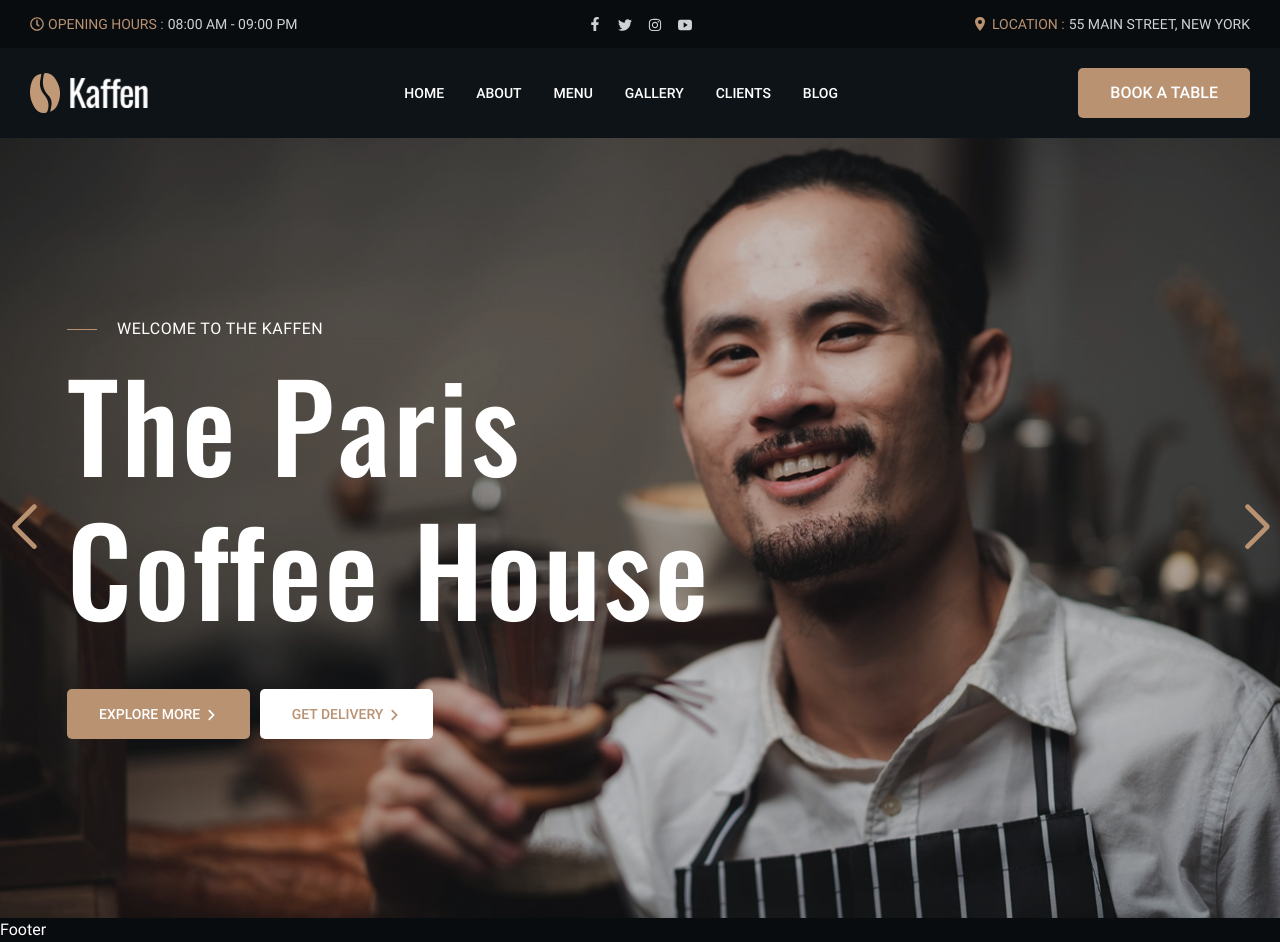
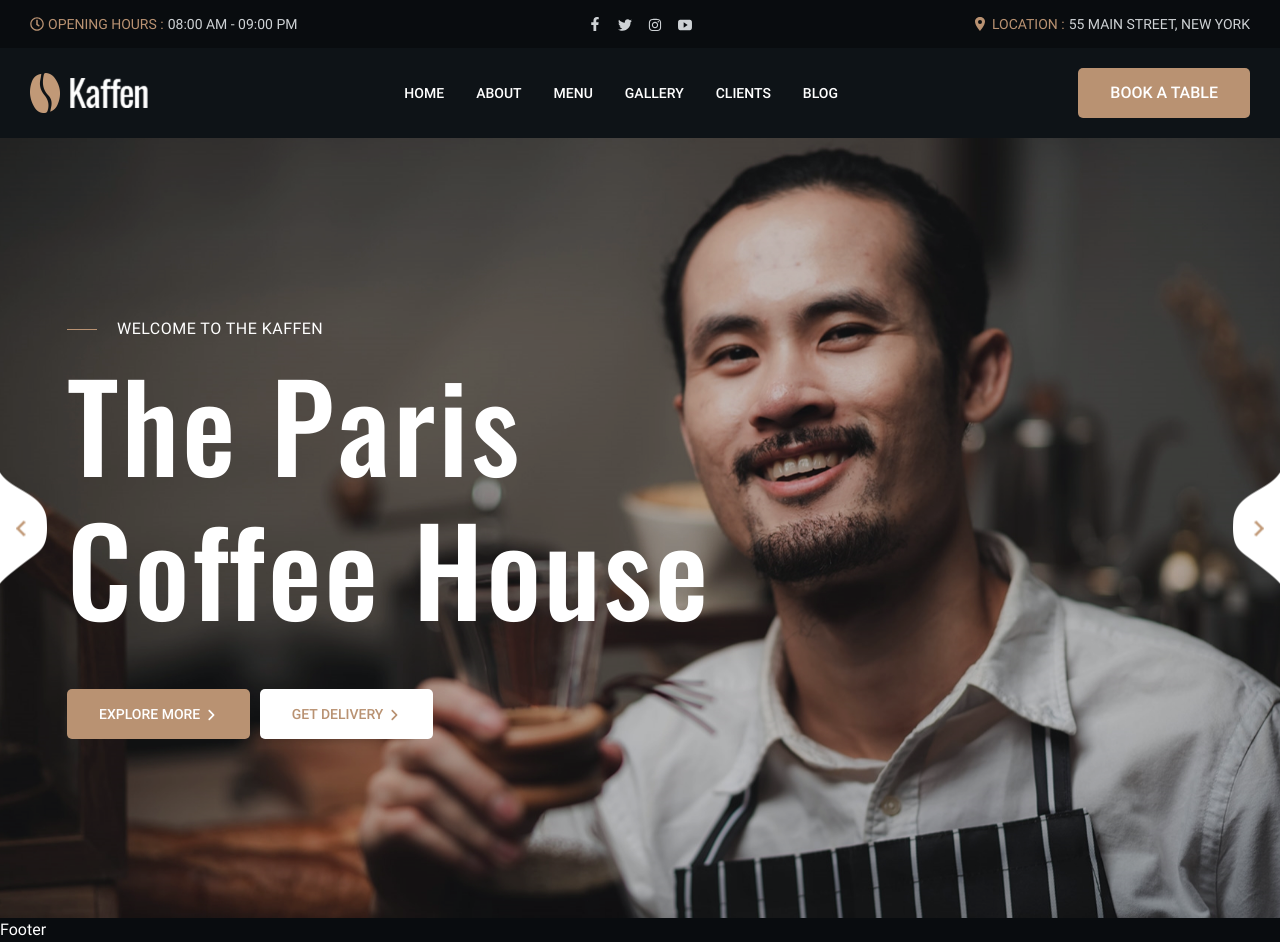
Before and after one commit to milyvaghasiya/kaffen-coffee-house, a React (Create React App) app: page / in a window 1280 px wide. Built offline with nearby package versions, Linux system fonts and the light colour scheme.

Commit message:
create the banner design

```diff
--- a/src/App.css
+++ b/src/App.css
@@ -118,7 +118,7 @@ body {
   color: white !important;
 }
 
-.btn.btn-light{
+.btn.btn-light {
   padding: 0 32px !important;
   border: none !important;
   height: 50px;
@@ -132,10 +132,12 @@ body {
   transition: .3s;
   z-index: 1;
 }
-.btn.btn-light:hover{
+
+.btn.btn-light:hover {
   color: #b99272 !important;
 }
-.btn.btn-light::before{
+
+.btn.btn-light::before {
   content: '';
   position: absolute;
   left: 0%;
@@ -147,10 +149,18 @@ body {
   transition: .8s;
   z-index: -1;
 }
-.btn.btn-light:hover::before{
+
+.btn.btn-light:hover::before {
   transform: translateY(0px);
 }
-.container{
+
+@media screen and (max-width: 575px) {
+  .btn.btn-light {
+    padding: 0 12px !important;
+  }
+}
+
+.container {
   max-width: 1206px !important;
   padding: 0 30px !important;
   margin: auto !important;
@@ -158,6 +168,6 @@ body {
 
 @media screen and (max-width: 767px) {
   .container {
-       padding: 0 16px !important;
+    padding: 0 16px !important;
   }
 }
--- a/src/components/banner/index.js
+++ b/src/components/banner/index.js
@@ -32,8 +32,12 @@ const Banner = () => {
                 modules={[Navigation, Autoplay]}
                 spaceBetween={0}
                 slidesPerView={1}
-                navigation
+                navigation={{
+                    nextEl: ".next-btn",
+                    prevEl: ".prev-btn",
+                }}
                 autoplay={{ delay: 3000 }}
+                speed={2000}
                 loop
                 className="banner-slider"
             >
@@ -44,9 +48,9 @@ const Banner = () => {
                             <div className="swiper-content position-absolute top-0 left-0 w-100 h-100">
                                 <Container className="d-flex justify-content-center flex-column h-100">
                                     <span className="text-uppercase">Welcome to the Kaffen</span>
-                                    <h2 dangerouslySetInnerHTML={{__html: slide.title}} />
+                                    <h2 dangerouslySetInnerHTML={{ __html: slide.title }} />
                                     <div className="button-slider d-flex flex-wrap">
-                                        <Button variant="light" style={{fontSize: '14px'}}>
+                                        <Button variant="light" style={{ fontSize: '14px' }}>
                                             Explore More <FaAngleRight />
                                         </Button>
                                         <Button className="text-uppercase get-delivery-btn">
@@ -59,6 +63,8 @@ const Banner = () => {
                     </SwiperSlide>
                 ))}
             </Swiper>
+            <div className="prev-btn" />
+            <div className="next-btn" />
         </section>
     );
 };
--- a/src/components/banner/style.css
+++ b/src/components/banner/style.css
@@ -1,3 +1,7 @@
+ #home-section {
+     position: relative;
+ }
+
  .slider-image {
      height: 780px;
      object-fit: cover;
@@ -82,22 +86,51 @@
  }
 
  /* Swiper Navigation Buttons */
- .swiper-button-prev,
- .swiper-button-next {
-     color: #b99272;
-     background-color: transparent;
-     font-size: 20px;
-     font-weight: bold;
+ .prev-btn,
+ .next-btn {
+     position: absolute;
+     top: 50%;
+     height: 111px;
+     width: 47px;
+     cursor: pointer;
+     z-index: 10;
+     background-image: url('../../assets/images/banner-slider-arrow.png');
+     background-repeat: no-repeat;
+     background-size: contain;
+     opacity: 1;
+     transition: all 0.5s;
  }
 
- .swiper-button-prev:hover,
- .swiper-button-next:hover {
-     color: #fff;
+ .prev-btn:hover,
+ .next-btn:hover {
+     background-image: url('../../assets/images/banner-slider-arrow-active.png');
+ }
+
+ .prev-btn {
+     left: 0;
+     transform: translateY(-50%)
+ }
+
+ .next-btn {
+     right: 0;
+     transform: translateY(-50%) scaleX(-1);
+ }
+
+ @media screen and (max-width: 1259px) {
+     .prev-btn,
+     .next-btn {
+         width: 35px;
+     }
  }
 
  @media screen and (max-width: 991px) {
      .swiper-content h2 {
          font-size: 90px;
+     }
+
+     .prev-btn,
+     .next-btn {
+         display: none;
      }
  }
 
@@ -111,3 +144,9 @@
          margin-bottom: 30px;
      }
  }
+
+ @media screen and (max-width: 575px) {
+    .btn.get-delivery-btn {
+      padding: 0 12px !important;
+    }
+  }
--- a/src/layout/header/index.js
+++ b/src/layout/header/index.js
@@ -1,10 +1,10 @@
 import React, { useState } from "react";
 import { Row, Col, Navbar, Nav, Button } from "react-bootstrap";
-import Logo from '../../assets/images/logo.png'
 import { FaRegClock, FaFacebookF, FaTwitter, FaInstagram } from "react-icons/fa";
 import { IoLocationSharp } from "react-icons/io5";
 import { IoLogoYoutube } from "react-icons/io";
 import { MdMenu, MdClose } from "react-icons/md";
+import Logo from '../../assets/images/logo.png'
 import "./style.css"
 
 const menuItems = [
@@ -30,7 +30,7 @@ const Header = () => {
                     </Col>
                     <Col className="d-flex justify-content-center">
                         {[<FaFacebookF className="facebook" />, <FaTwitter />, <FaInstagram />, <IoLogoYoutube />].map((icon, index) =>
-                            <a key={index} href="#" className="text-decoration-none px-2 text-white social_icon">
+                            <a key={index} href="/" className="text-decoration-none px-2 text-white social_icon">
                                 {icon}
                             </a>
                         )}
```
